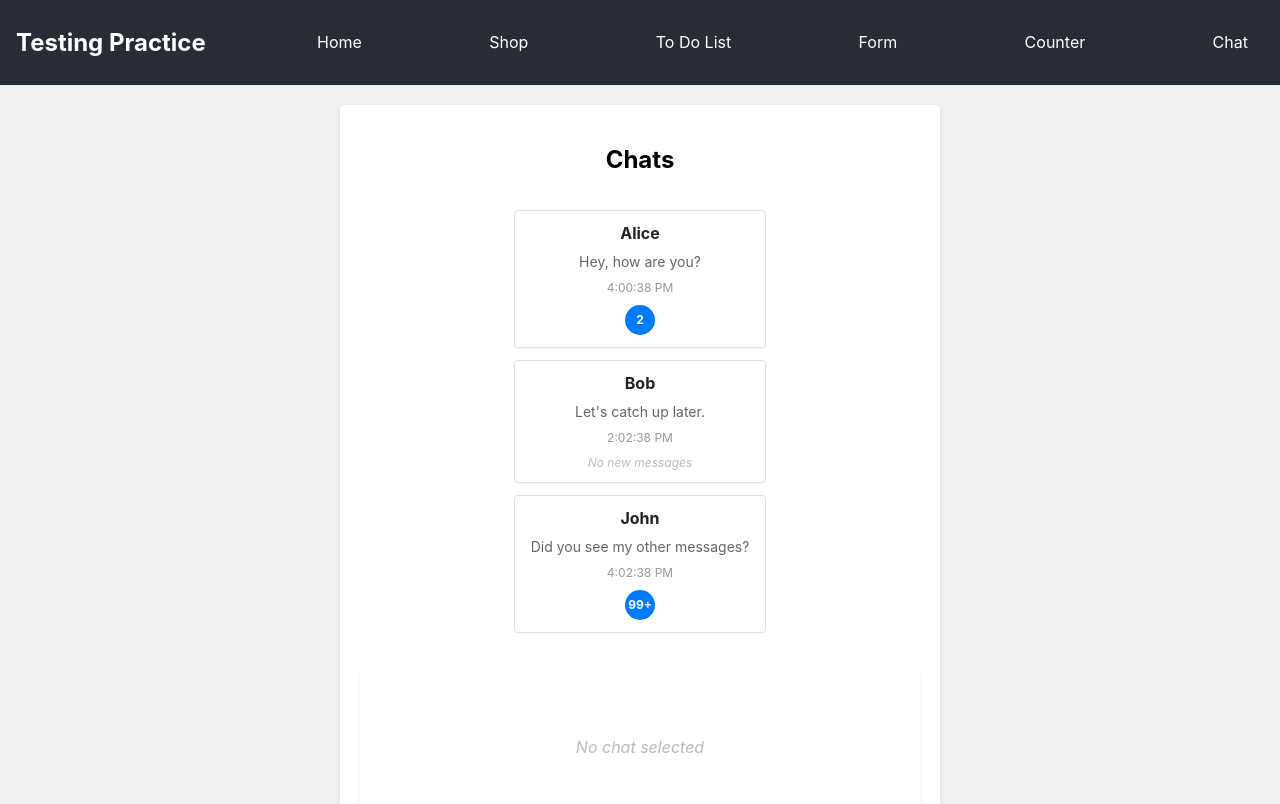
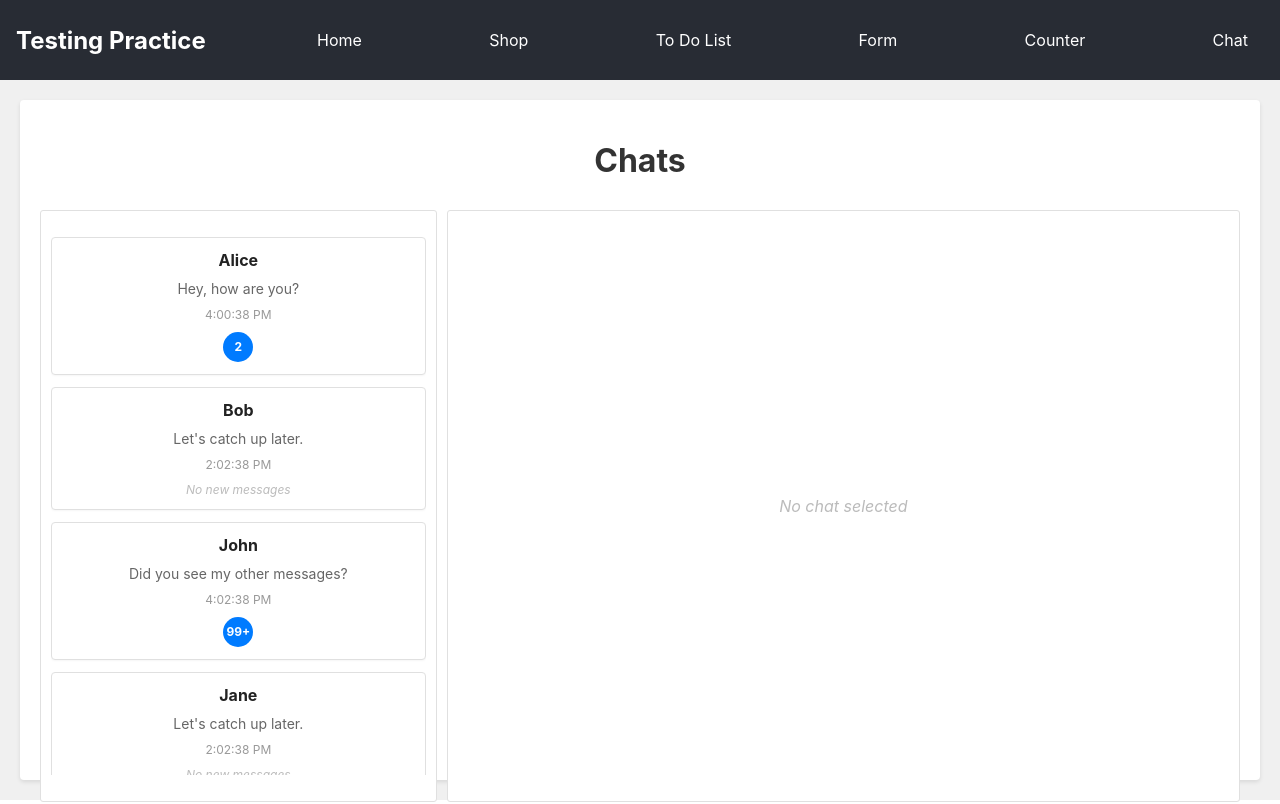
Before and after one commit to Conor07/testing-practice, a React (Create React App) app: page /chat in a window 1280 px wide. Shown: the top 804 px of the page. Built offline with nearby package versions, Linux system fonts and the light colour scheme.

Commit message:
Implemented styles

```diff
--- a/src/components/Chats.tsx
+++ b/src/components/Chats.tsx
@@ -28,7 +28,7 @@ const Chats: React.FC<ChatsProps> = ({
           {chats.map((chat) => (
             <li
               key={chat.id}
-              className="Chat"
+              className={`Chat ${openChat?.id === chat.id ? "Open" : ""}`}
               onClick={() => {
                 onChatSelect(chat);
               }}
--- a/src/components/OpenChat.tsx
+++ b/src/components/OpenChat.tsx
@@ -36,7 +36,7 @@ const OpenChat: React.FC<OpenChatProps> = ({
       <button className="CloseButton" onClick={onChatClose}>
         ×
       </button>
-      <h2 className="Name">{chat.name}</h2>
+      <h3 className="NameTitle">{chat.name}</h3>
       <ul className="Messages">
         {chat.messages.length === 0 ? (
           <li className="NoMessages">No messages</li>
--- a/src/index.scss
+++ b/src/index.scss
@@ -16,14 +16,6 @@ code {
   box-sizing: border-box;
 }
 
-.Page {
-  display: flex;
-  flex-direction: column;
-  min-height: 100vh;
-  padding: 20px;
-  align-items: center;
-}
-
 .MainNav {
   display: flex;
   justify-content: space-between;
@@ -31,6 +23,8 @@ code {
   padding: 0.5rem 1rem;
   background-color: #282c34;
   color: white;
+  min-height: 50px;
+  max-height: 10dvh;
 
   a {
     color: white;
@@ -41,6 +35,15 @@ code {
       color: white;
     }
   }
+}
+
+.Page {
+  display: flex;
+  flex-direction: column;
+  min-height: calc(100dvh - 85px);
+  max-height: 90dvh;
+  padding: 20px;
+  align-items: center;
 }
 
 .Form {
@@ -103,7 +106,7 @@ code {
 
   .Body {
     display: grid;
-    grid-template-columns: 2fr 1fr;
+    grid-template-columns: minmax(270px, 1fr) minmax(280px, 2fr);
     row-gap: 10px;
     column-gap: 10px;
     width: 100vw;
@@ -410,7 +413,11 @@ code {
   width: 100vw;
 
   .Body {
-    display: flex;
+    display: grid;
+    grid-template-columns: 1fr 2fr;
+    row-gap: 10px;
+    column-gap: 10px;
+    min-height: 100%;
     flex-direction: column;
     align-items: center;
     justify-content: center;
@@ -419,7 +426,32 @@ code {
     border-radius: 4px;
     box-shadow: 0 2px 4px rgba(0, 0, 0, 0.1);
     width: 100%;
-    max-width: 600px;
+
+    h1 {
+      grid-row: 1 / 2;
+      grid-column: 1 / 3;
+      margin-bottom: 20px;
+      text-align: center;
+      color: #333;
+    }
+
+    .Chats {
+      grid-row: 2 / 3;
+      grid-column: 1 / 2;
+      display: flex;
+      flex-direction: column;
+      align-items: center;
+      justify-content: center;
+      width: 100%;
+      min-width: 100%;
+      max-width: 400px;
+      min-height: 74dvh;
+      max-height: 74dvh;
+      padding: 10px;
+      background-color: #fff;
+      border: 1px solid #e0e0e0;
+      border-radius: 3px;
+    }
 
     .Messages {
       width: 100%;
@@ -473,8 +505,9 @@ code {
       display: flex;
       flex-direction: column;
       gap: 12px;
-      margin-bottom: 20px;
       padding: 0;
+      max-height: 90%;
+      overflow-y: auto;
 
       .Chat {
         display: flex;
@@ -489,6 +522,16 @@ code {
         transition: background 0.2s;
         cursor: pointer;
 
+        &.Open {
+          background: #abcaf7;
+
+          .ChatInfo {
+            * {
+              color: #000;
+            }
+          }
+        }
+
         p {
           margin: 0;
         }
@@ -502,7 +545,7 @@ code {
         }
 
         &:hover {
-          background: #f5f7fa;
+          background: #f0f4fa;
         }
 
         .Name {
@@ -572,23 +615,53 @@ code {
     }
 
     .OpenChat {
-      width: 100%;
-      max-width: 600px;
-      background: #fff;
-      border-radius: 4px;
-      box-shadow: 0 2px 4px rgba(0, 0, 0, 0.08);
-      margin-top: 20px;
-      padding: 24px 20px;
-      min-height: 300px;
       position: relative;
       display: flex;
       flex-direction: column;
+      width: 100%;
+      min-height: 300px;
+      max-height: 74dvh;
+      background: #fff;
+      border: 1px solid #e0e0e0;
+      border-radius: 3px;
+      padding: 24px 20px;
+      min-height: 300px;
+      height: 100%;
+      grid-row: 2 / 3;
+      grid-column: 2 / 3;
+
+      .CloseButton {
+        position: absolute;
+        right: 20px;
+        top: 25px;
+        background: rgb(209, 18, 18);
+        border-radius: 50%;
+        width: 30px;
+        height: 30px;
+        border: none;
+        cursor: pointer;
+        color: #fff;
+        font-size: 18px;
+        line-height: 11px;
+
+        &:hover {
+          color: #333;
+        }
+      }
+
+      .NameTitle {
+        margin: 0;
+        padding-right: 50px;
+        text-align: left;
+      }
 
       .Messages {
+        max-height: 90%;
+        overflow-y: auto;
         list-style: none;
         padding: 0;
         margin: 24px 0 0 0;
-        max-height: 320px;
+        max-height: 90%;
         overflow-y: auto;
         display: flex;
         flex-direction: column;
@@ -596,7 +669,8 @@ code {
 
         .Message {
           display: flex;
-          align-items: flex-end;
+          flex-direction: column;
+          align-items: center;
           gap: 10px;
           background: #f0f4fa;
           border-radius: 8px;
@@ -622,6 +696,8 @@ code {
             font-size: 12px;
             margin-left: auto;
             white-space: nowrap;
+            text-align: center;
+            margin: 0 auto;
           }
         }
       }
@@ -638,8 +714,48 @@ code {
         color: #bbb;
         font-size: 16px;
         font-style: italic;
-        margin: 40px 0;
+        margin: auto 0;
         text-align: center;
+      }
+
+      form {
+        display: flex;
+        flex-direction: column;
+        align-items: center;
+        justify-content: center;
+        width: 100%;
+        gap: 10px;
+
+        input {
+          width: 100%;
+          padding: 10px;
+          border-radius: 4px;
+          border: 1px solid #ccc;
+
+          &::placeholder {
+            color: #999;
+          }
+        }
+
+        button {
+          width: 100%;
+          padding: 10px;
+          border-radius: 4px;
+          border: none;
+          background-color: #007bff;
+          color: white;
+          cursor: pointer;
+
+          &:hover {
+            background-color: #0056b3;
+          }
+
+          &:disabled {
+            background-color: #999999;
+            pointer-events: none;
+            opacity: 0.4;
+          }
+        }
       }
     }
   }
--- a/src/pages/ChatPage.tsx
+++ b/src/pages/ChatPage.tsx
@@ -36,8 +36,26 @@ const TEST_CHATS: Chat[] = [
       },
       {
         id: 2,
+        senderId: "You",
+        content: "I'm good, thanks!",
+        timestamp: new Date(now.getTime() - 1000 * 60 * 2).toISOString(), // 2 min ago
+      },
+      {
+        id: 3,
         senderId: "Alice",
-        content: "I'm good, thanks!",
+        content: "One",
+        timestamp: new Date(now.getTime() - 1000 * 60 * 2).toISOString(), // 2 min ago
+      },
+      {
+        id: 4,
+        senderId: "You",
+        content: "Two",
+        timestamp: new Date(now.getTime() - 1000 * 60 * 2).toISOString(), // 2 min ago
+      },
+      {
+        id: 5,
+        senderId: "Alice",
+        content: "Three",
         timestamp: new Date(now.getTime() - 1000 * 60 * 2).toISOString(), // 2 min ago
       },
     ],
@@ -86,6 +104,40 @@ const TEST_CHATS: Chat[] = [
         senderId: "John",
         content: "Great, are you free later this week?",
         timestamp: new Date(now.getTime() - 1000 * 60 * 60 * 23).toISOString(), // 23 hours ago
+      },
+    ],
+  },
+  {
+    id: 4,
+    name: "Jane",
+    lastMessage: "Let's catch up later.",
+    lastMessageTimestamp: new Date(
+      now.getTime() - 1000 * 60 * 60 * 2
+    ).toISOString(), // 2 hours ago
+    unreadCount: 0,
+    messages: [
+      {
+        id: 1,
+        senderId: "Jane",
+        content: "Let's catch up later.",
+        timestamp: new Date(now.getTime() - 1000 * 60 * 60 * 2).toISOString(), // 2 hours ago
+      },
+    ],
+  },
+  {
+    id: 5,
+    name: "Dave",
+    lastMessage: "Let's catch up later.",
+    lastMessageTimestamp: new Date(
+      now.getTime() - 1000 * 60 * 60 * 2
+    ).toISOString(), // 2 hours ago
+    unreadCount: 0,
+    messages: [
+      {
+        id: 1,
+        senderId: "Jane",
+        content: "Let's catch up later.",
+        timestamp: new Date(now.getTime() - 1000 * 60 * 60 * 2).toISOString(), // 2 hours ago
       },
     ],
   },
@@ -190,9 +242,9 @@ const ChatPage: React.FC<ChatPageProps> = ({}) => {
   };
 
   return (
-    <div className="ChatPage">
+    <div className="ChatPage Page">
       <div className="Body">
-        <h2>Chats</h2>
+        <h1>Chats</h1>
 
         <Chats
           chats={chats}
```
